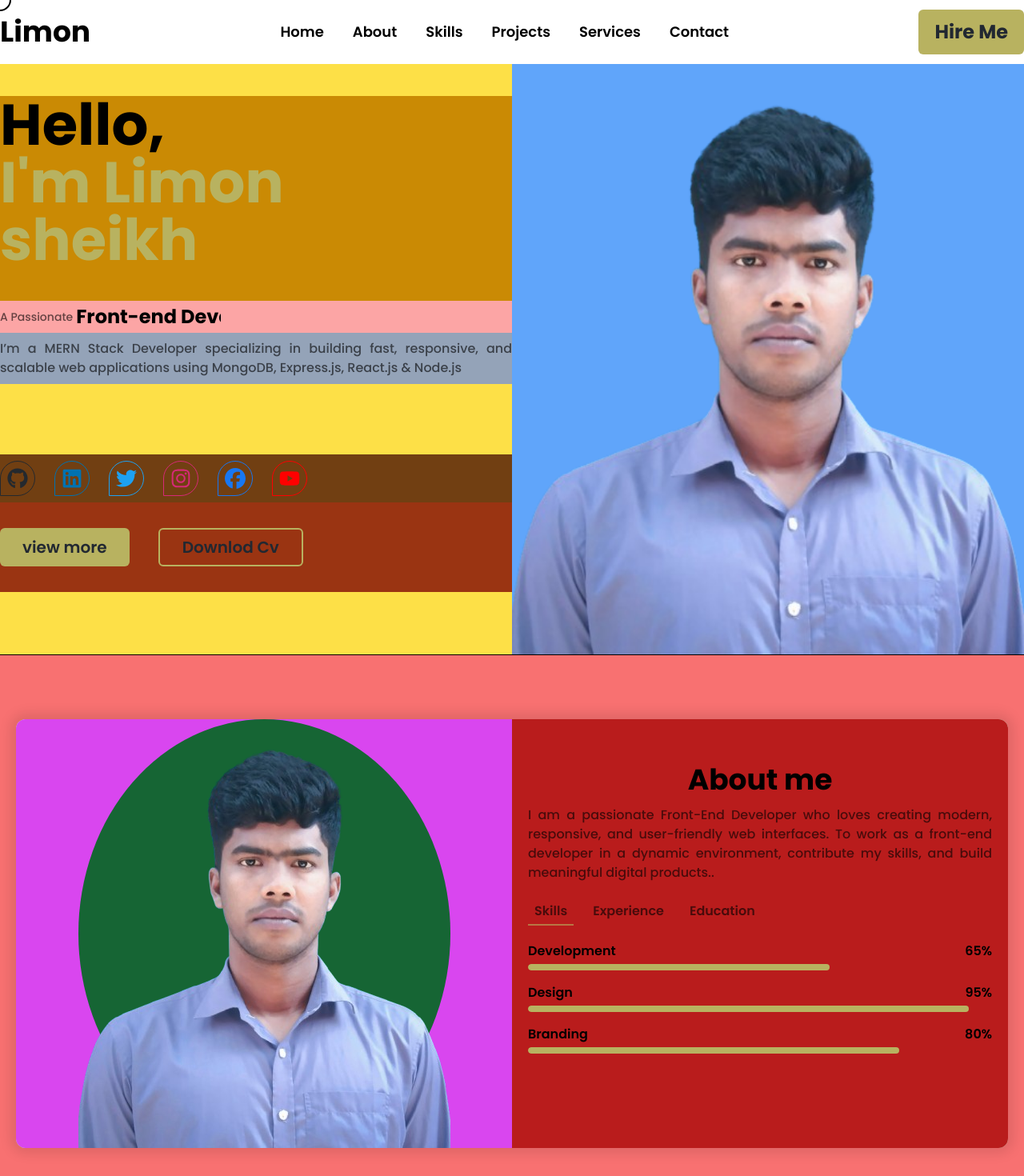
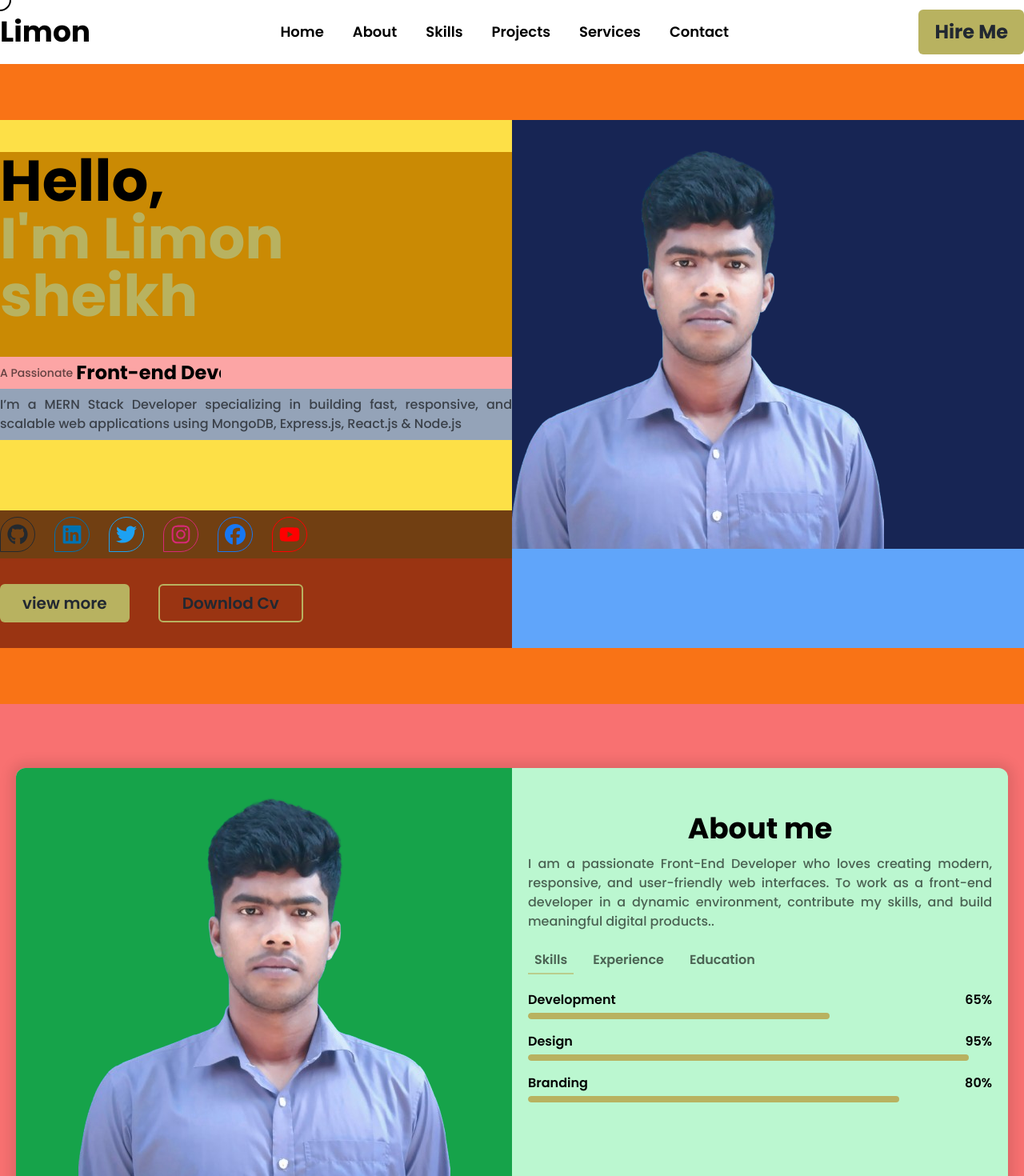
Before and after one commit to Limon-sheikh/My-portfolio, a React (Vite) app in the folder my-website/: page / in a window 1280 px wide. Shown: the top 1470 px of the page at 80% size. Built offline with nearby package versions, Linux system fonts and the light colour scheme.

Commit message:
lg device responsive work starting

```diff
--- a/my-website/src/pages/About.jsx
+++ b/my-website/src/pages/About.jsx
@@ -9,16 +9,16 @@ const About = () => {
   const [activeTab, setActiveTab] = useState("skills");
 
   return (
-    <section id="about" className="md:bg-red-400 ">
+    <section id="about" className="lg:bg-red-400 ">
       <div className="container mx-auto px-5 py-20">
-        <div id="wraper" className="rounded-xl overflow-hidden shadow-[0px_0px_15px_7px_rgba(0,_0,_0,_0.1)] md:flex md:bg-green-200">
-          <div className="flex flex-col items-center justify-center md:w-[50%]  md:bg-fuchsia-500">
-            <div className=" flex justify-center items-center md:rounded-[50%]    md:bg-green-800 ">
-              <img src={aboutInfo.image} alt="about image" className="px-5 md:px-0" />
+        <div id="wraper" className="rounded-xl overflow-hidden shadow-[0px_0px_15px_7px_rgba(0,_0,_0,_0.1)] lg:grid lg:grid-cols-2 lg:bg-green-200">
+          <div className="flex flex-col items-center justify-center lg:bg-fuchsia-500">
+            <div className="flex justify-center items-center lg:w-full lg:h-full lg:bg-green-600">
+              <img src={aboutInfo.image} alt="about image" className="px-5 md:px-0 lg:h-full" />
             </div>
           </div>
 
-          <div className="px-5 pt-14 col-span-6 pb-10 md:w-[50%] md:bg-red-700">
+          <div className="px-5 pt-14  pb-10 ">
             <div className="text-center">
               <h1 className="text-4xl font-bold">{aboutInfo.title}</h1>
               <p className="text-md pb-5 pt-3 text-justify font-medium opacity-60">{aboutInfo.description}</p>
--- a/my-website/src/pages/Hero.jsx
+++ b/my-website/src/pages/Hero.jsx
@@ -6,9 +6,9 @@ const Home = () => {
   const {hello, limon, sheikh, title, titleName, description, socials, image} = HeroData[0];
 
   return (
-    <section id="hero" className="min-h-[calc(100vh-80px)] w-full overflow-hidden sm:w-full md:w-full lg:w-full md:bg-orange-500">
-      <div className="container mx-auto min-h-[calc(100vh-80px)]    md:bg-pink-400">
-        <div id="wraper" className="px-5 md:px-0 md:grid md:grid-cols-12     md:bg-green-500 ">
+    <section id="hero" className="min-h-[calc(100vh)] lg:flex lg:items-center overflow-hidden md:bg-orange-500">
+      <div className="container mx-auto    md:bg-pink-400">
+        <div id="wraper" className="px-5 md:px-0 md:grid md:grid-cols-12    md:bg-green-500 ">
           <div className="pt-10 flex flex-col md:col-span-6      md:bg-yellow-300 ">
             <div className="md:bg-yellow-600 ">
               <h1 className="text-[12vw] sm:text-[10vw] md:text-6xl lg:text-7xl font-bold leading-tight ">
@@ -65,8 +65,8 @@ const Home = () => {
           </div>
 
           <div className="hidden md:block md:col-span-6   bg-blue-400">
-            <div className="h-[100%] w-[100%]">
-              <img src={image} alt="hero image" className="w-[100%] h-[100%]" />
+            <div className=" lg:bg-blue-950">
+              <img src={image} alt="hero image" className=" " />
             </div>
           </div>
         </div>
--- a/my-website/src/pages/Services.jsx
+++ b/my-website/src/pages/Services.jsx
@@ -5,8 +5,8 @@ import { cardData, serviceTitle } from "../data/services";
 
 const Services = () => {
   return (
-    <section className="md:bg-green-300">
-      <div className="container mx-auto md:bg-blue-300 px-5 py-20 md:px-0">
+    <section className="lg:bg-green-300">
+      <div className="container mx-auto lg:bg-blue-300 px-5 py-20 md:px-0">
         <div className="flex justify-center mb-16">
           <div className="text-center w-[600px]">
             <h6 className="font-semibold opacity-60">{serviceTitle.offer}</h6>
@@ -14,7 +14,7 @@ const Services = () => {
             <p className="font-medium opacity-60">{serviceTitle.description}</p>
           </div>
         </div>
-        <div className="grid gap-14 grid-cols-1 md:gap-8 md:grid-cols-2 lg:grid-cols-3">
+        <div className="grid gap-14 grid-cols-1  lg:grid-cols-3">
           {cardData.map((item) => (
             <Card
               id={item.id}
```
